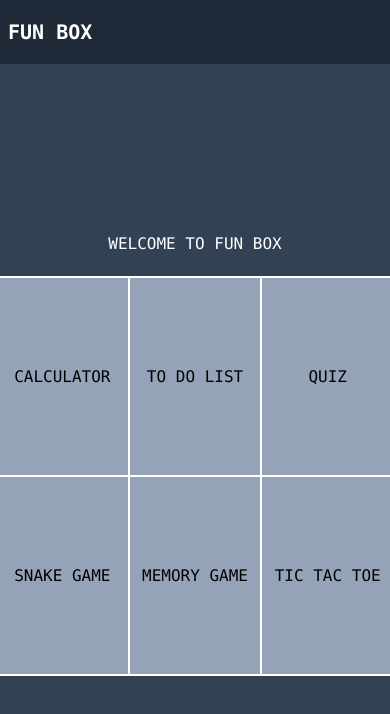
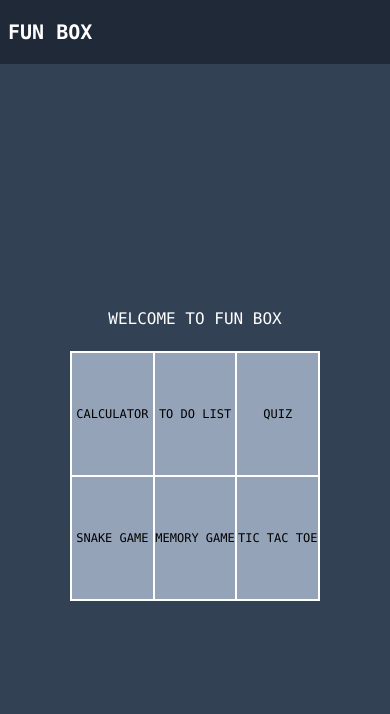
Before and after one commit to hkshakib/reactfunbox, a React (Create React App) app: page / in a window 390 px wide. Shown: the top 714 px of the page. Built offline with nearby package versions, Linux system fonts and the light colour scheme.

Commit message:
fix: Home page responsiveness

```diff
--- a/src/pages/Home.jsx
+++ b/src/pages/Home.jsx
@@ -5,27 +5,27 @@ function Home() {
   return (
     <div className='flex flex-col basis-[100%] justify-center items-center'>
       <h1 className='uppercase text-white text-bold mb-[20px]'>WELCOME TO FUN BOX</h1>
-      <div className='flex flex-col bg-slate-400 text-black border border-white h-[400px] w-[400px]'>
+      <div className='flex flex-col bg-slate-400 text-black border border-white h-[250px] w-[250px] md:h-[400px] md:w-[400px]'>
         <div className='flex basis-[50%]'>
           <div className='flex border border-white flex-1 justify-center items-center hover:bg-lime-900'>
-            <NavLink to="/calculator" className="uppercase font-mono text-[16px]">CALCULATOR</NavLink>
+            <NavLink to="/calculator" className="uppercase font-mono text-[12px] md:text-[16px]">CALCULATOR</NavLink>
           </div>
           <div className='flex border border-white flex-1 justify-center items-center hover:bg-lime-900'>
-            <NavLink to="/to-do" className="uppercase font-mono text-[16px]">TO DO LIST</NavLink>
+            <NavLink to="/to-do" className="uppercase font-mono text-[12px] md:text-[16px]">TO DO LIST</NavLink>
           </div>
           <div className='flex border border-white flex-1 justify-center items-center hover:bg-lime-900'>
-            <NavLink to="/quiz" className="uppercase font-mono text-[16px]">QUIZ</NavLink>
+            <NavLink to="/quiz" className="uppercase font-mono text-[12px] md:text-[16px]">QUIZ</NavLink>
           </div>
         </div>
         <div className='flex basis-[50%]'>
           <div className='flex border border-white flex-1 justify-center items-center hover:bg-lime-900'>
-            <NavLink to="/snake" className="uppercase font-mono text-[16px]">SNAKE GAME</NavLink>
+            <NavLink to="/snake" className="uppercase font-mono text-[12px] md:text-[16px]">SNAKE GAME</NavLink>
           </div>
           <div className='flex border border-white flex-1 justify-center items-center hover:bg-lime-900'>
-            <NavLink to="/memory-game" className="uppercase font-mono text-[16px]">MEMORY GAME</NavLink>
+            <NavLink to="/memory-game" className="uppercase font-mono text-[12px] md:text-[16px]">MEMORY GAME</NavLink>
           </div>
           <div className='flex border border-white flex-1 justify-center items-center hover:bg-lime-900'>
-            <NavLink to="/tic-tac-toe" className="uppercase font-mono text-[16px]" >TIC TAC TOE</NavLink>
+            <NavLink to="/tic-tac-toe" className="uppercase font-mono text-[12px] md:text-[16px]" >TIC TAC TOE</NavLink>
           </div>
         </div>
       </div>
```
